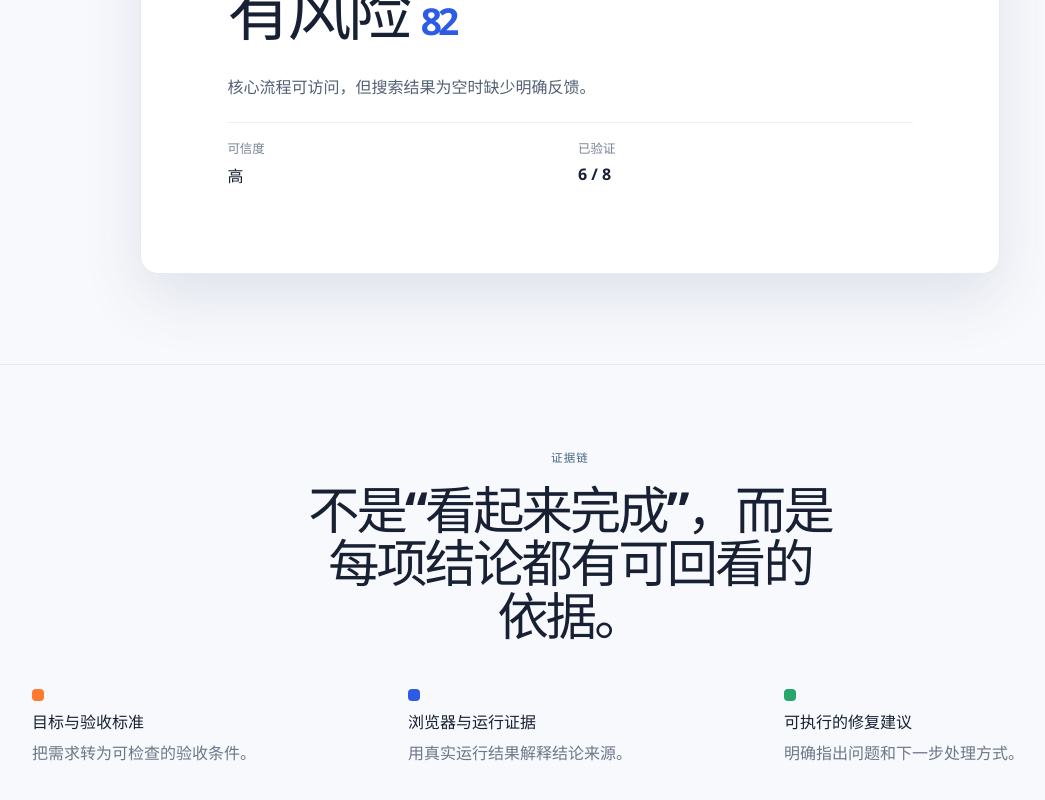
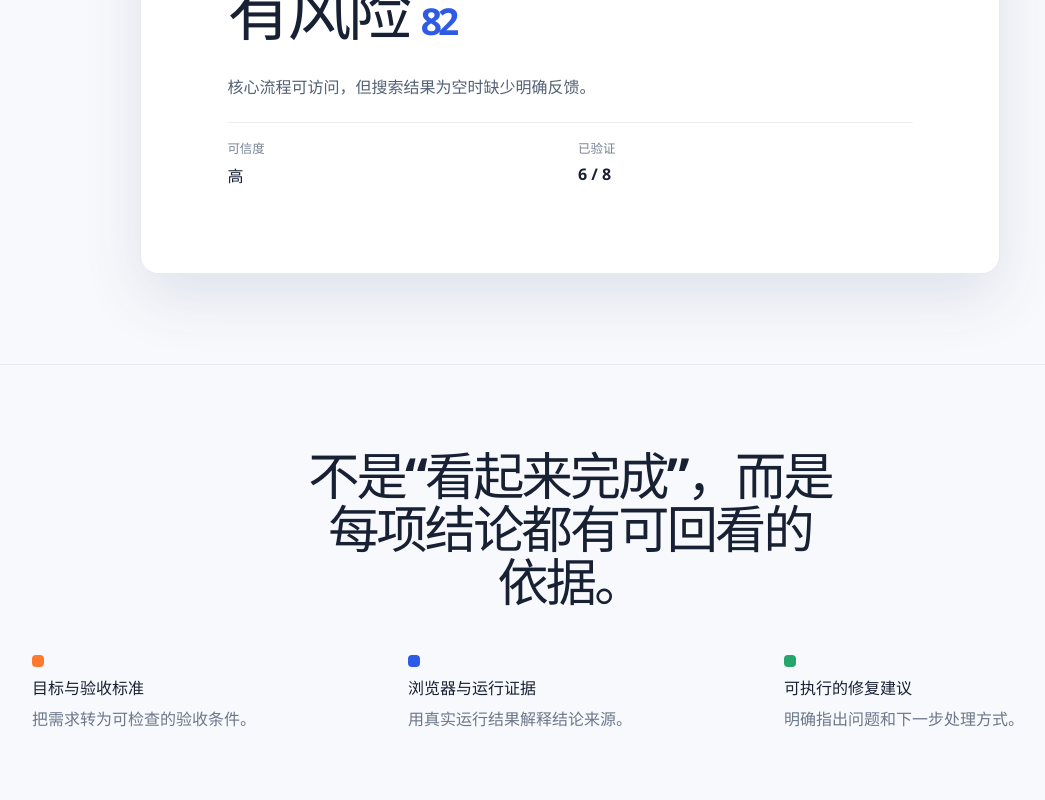
Before and after one commit to 904483446/dmys, a Next.js app in the folder apps/web/: page / in a window 1280 px wide. Shown: the part 827-1627 px from the top of the page, without its empty margins (70-1115 px from the left). Built offline with nearby package versions, Linux system fonts and the light colour scheme.

Commit message:
fix(web): remove landing evidence label

```diff
--- a/apps/web/src/app/page.tsx
+++ b/apps/web/src/app/page.tsx
@@ -43,7 +43,6 @@ export default function HomePage() {
         </section>
       </section>
       <section className="home-evidence landing-capabilities" id="how-it-works" aria-label="证据链说明">
-        <p className="eyebrow">证据链</p>
         <h2>不是“看起来完成”，而是每项结论都有可回看的依据。</h2>
         <ol id="evidence">
           <li>
--- a/apps/web/src/app/styles.css
+++ b/apps/web/src/app/styles.css
@@ -60,7 +60,7 @@ button, input, textarea { font: inherit; }
 .landing-preview-content { display: grid; gap: 1.3rem; padding: clamp(1.5rem, 4vw, 3rem); }
 .landing-preview-content > strong { font-size: clamp(2.2rem, 5vw, 4rem); }
 .landing-capabilities { padding-top: 84px; text-align: center; }
-.landing-capabilities h2 { margin: 18px auto 38px; }
+.landing-capabilities h2 { margin: 0 auto 38px; }
 .landing-capabilities ol { list-style: none; }
 .landing-capabilities li { display: grid; gap: 8px; padding: 8px 18px; text-align: left; }
 .landing-capabilities li::before { content: ""; width: 12px; height: 12px; border-radius: 4px; background: #ff7a2f; }
```
Also changed, not shown: 1 other file (tests, documents, lock files or other folders).
